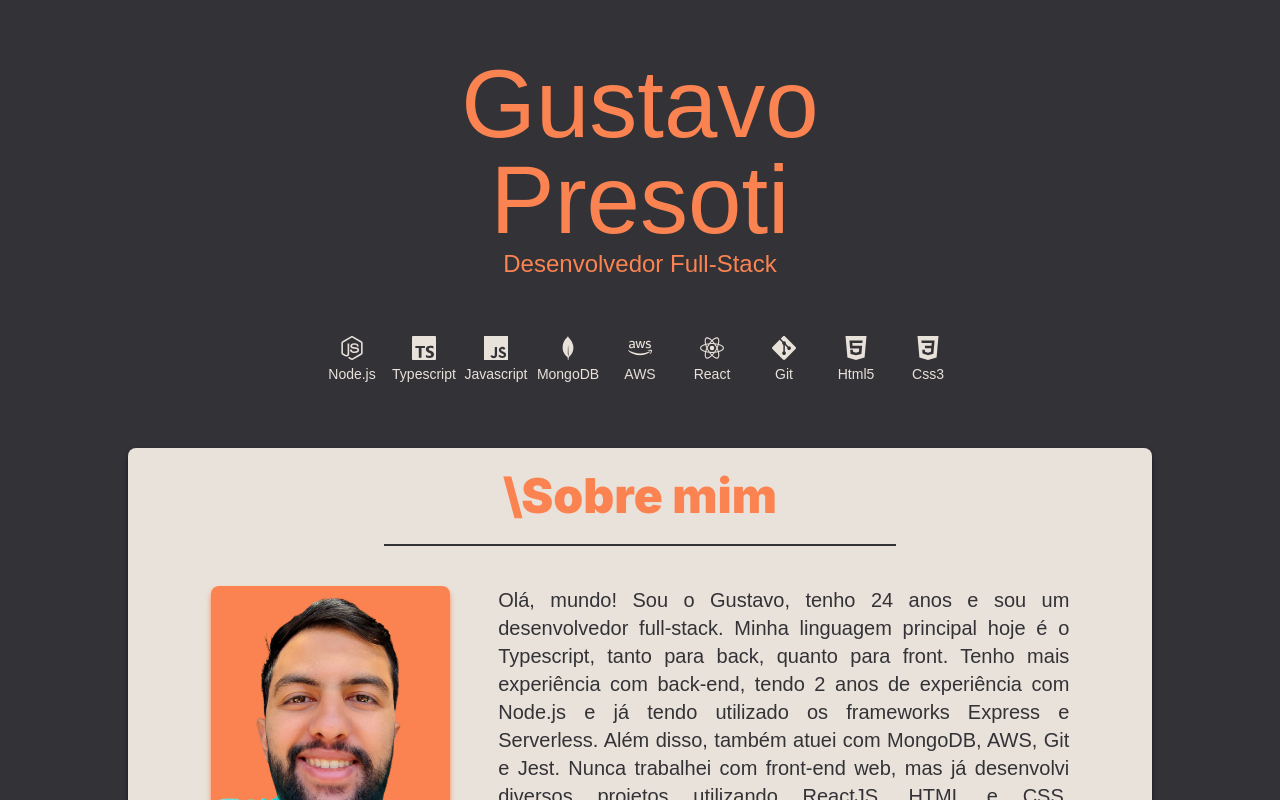
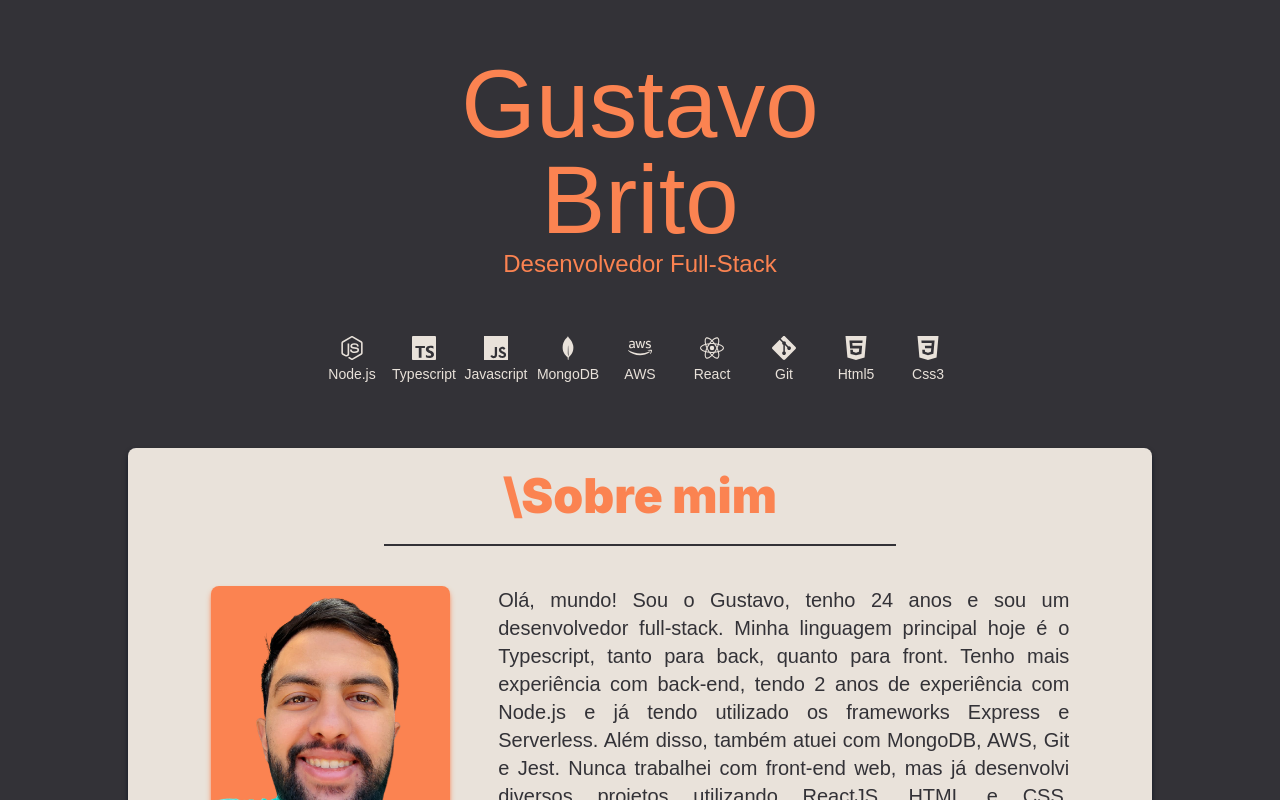
Before and after one commit to gustavopresoti/gustavopresoti.github.io, a React (Vite) app: page / in a window 1280 px wide. Shown: the top 800 px of the page. Built offline with nearby package versions, Linux system fonts and the light colour scheme; a web font is replaced by a local one.

Commit message:
Update header name from 'Gustavo Presoti' to 'Gustavo Brito'

```diff
--- a/src/components/Header.tsx
+++ b/src/components/Header.tsx
@@ -1,7 +1,7 @@
 export function Header() {
   return (
     <div className="flex flex-col items-center w-4/5 my-4">
-      <h1 className="flex w-1/2 justify-center items-center font-title text-center text-8xl text-titleColor">Gustavo Presoti</h1>
+      <h1 className="flex w-1/2 justify-center items-center font-title text-center text-8xl text-titleColor">Gustavo Brito</h1>
       <h2 className="font-title text-2xl text-titleColor">Desenvolvedor Full-Stack</h2>
     </div>
   )
```
